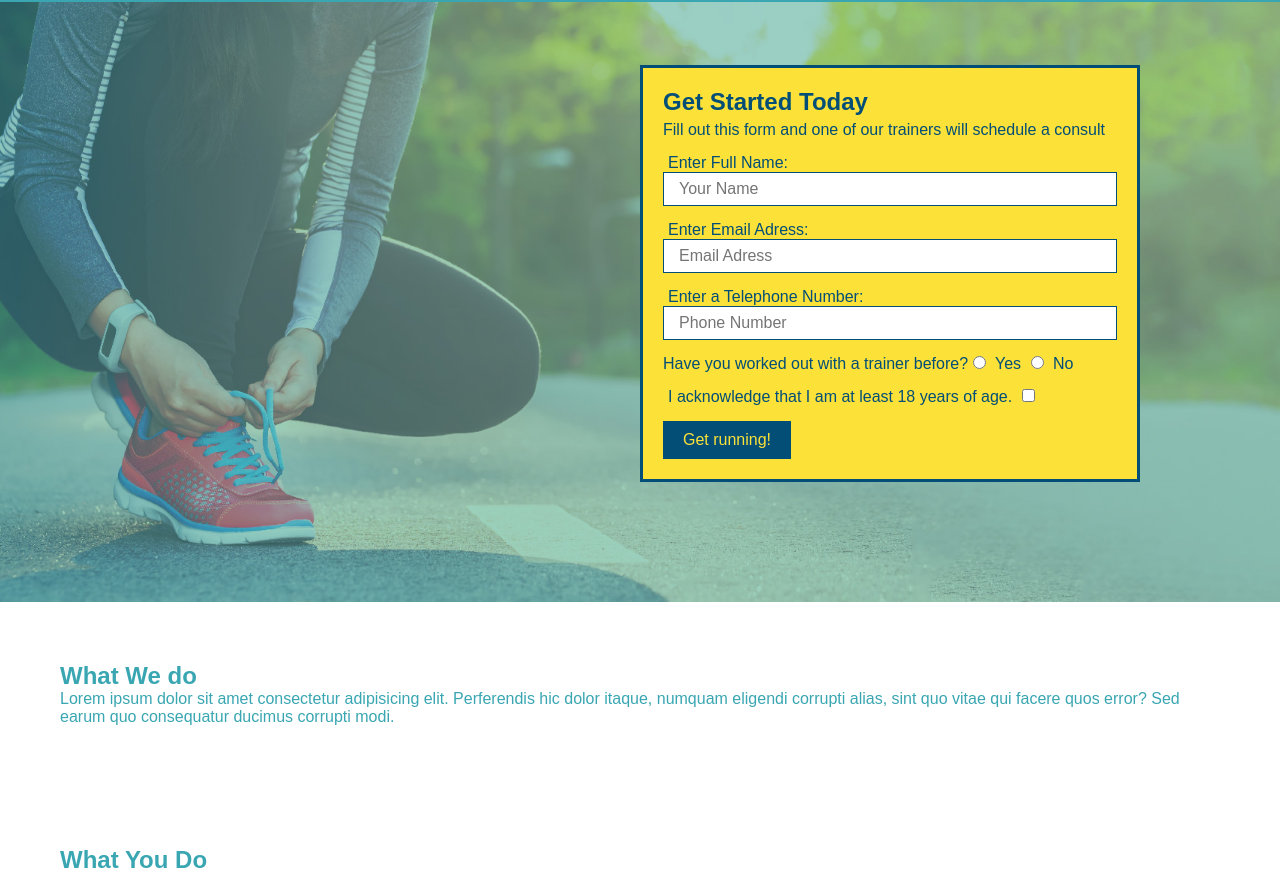
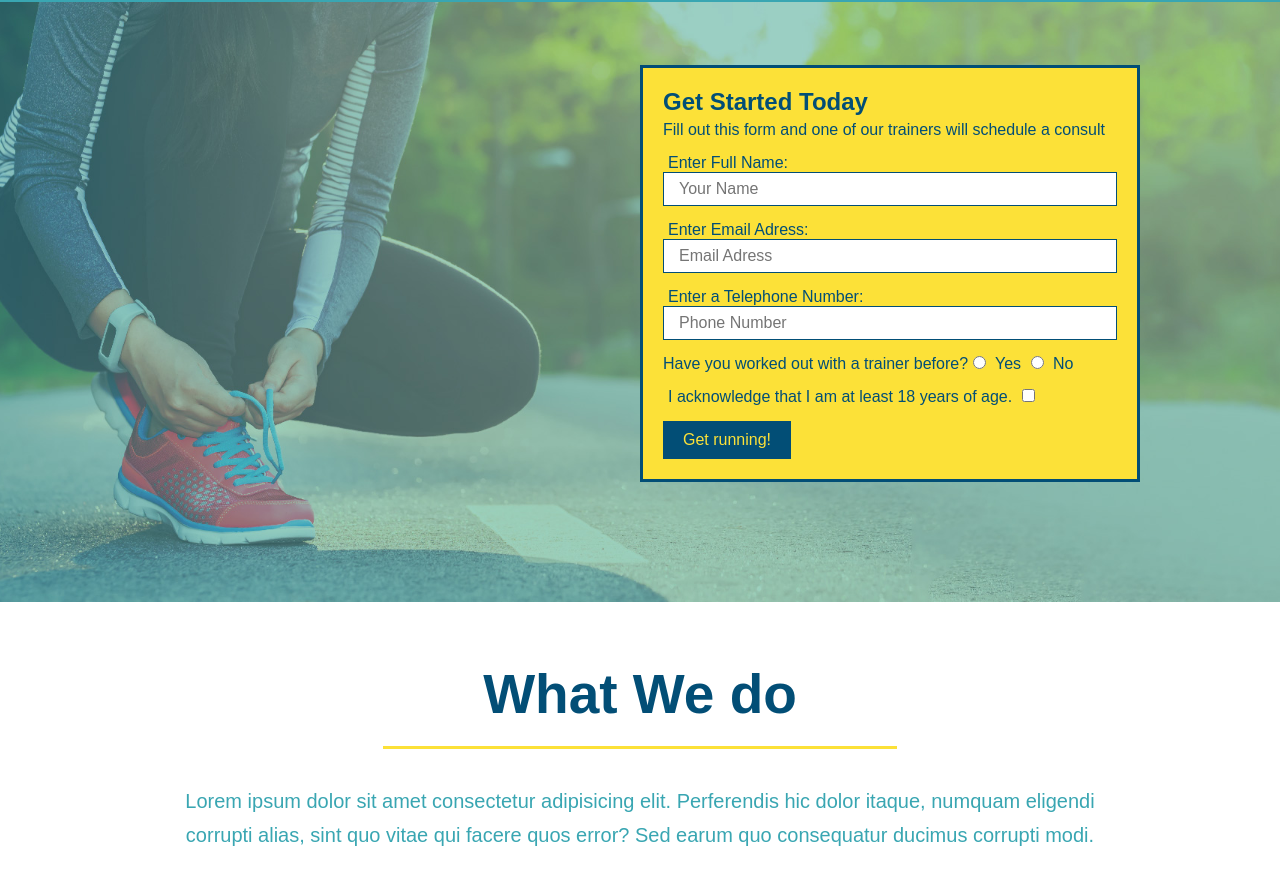
Before and after one commit to Dacepeda/run-buddy, a plain HTML site: page index.html in a window 1280 px wide. Shown: the part 80-952 px from the top of the page. Drawn offline with Linux system fonts and the light colour scheme.

Commit message:
style what we do section

```diff
--- a/assets/css/style.css
+++ b/assets/css/style.css
@@ -121,3 +121,23 @@ section {
     font-size: 16px;
 }
 /* hero styles end */
+
+.intro {
+    text-align: center;
+}
+.intro h2 {
+    font-size: 55px;
+    color: #024e76;
+    margin-bottom: 35px;
+    padding: 0 100px 20px 100px;
+    border-bottom: 3px solid;
+    border-color: #fce138;
+    display: inline-block;
+}
+.intro p {
+    line-height: 1.7;
+    color: #39a6b2;
+    width: 80%;
+    font-size: 20px;
+    margin: 0 auto;
+}
--- a/index.html
+++ b/index.html
@@ -67,7 +67,7 @@
         <!-- End hero -->
 
         <!-- "What we do" section-->
-        <section id="What-we-do">
+        <section id="What-we-do" class="intro">
             <h2>What We do</h2>
             <p>
                 Lorem ipsum dolor sit amet consectetur adipisicing elit. Perferendis hic dolor itaque, numquam eligendi corrupti alias, sint quo vitae qui facere quos error? Sed earum quo consequatur ducimus corrupti modi.
```
